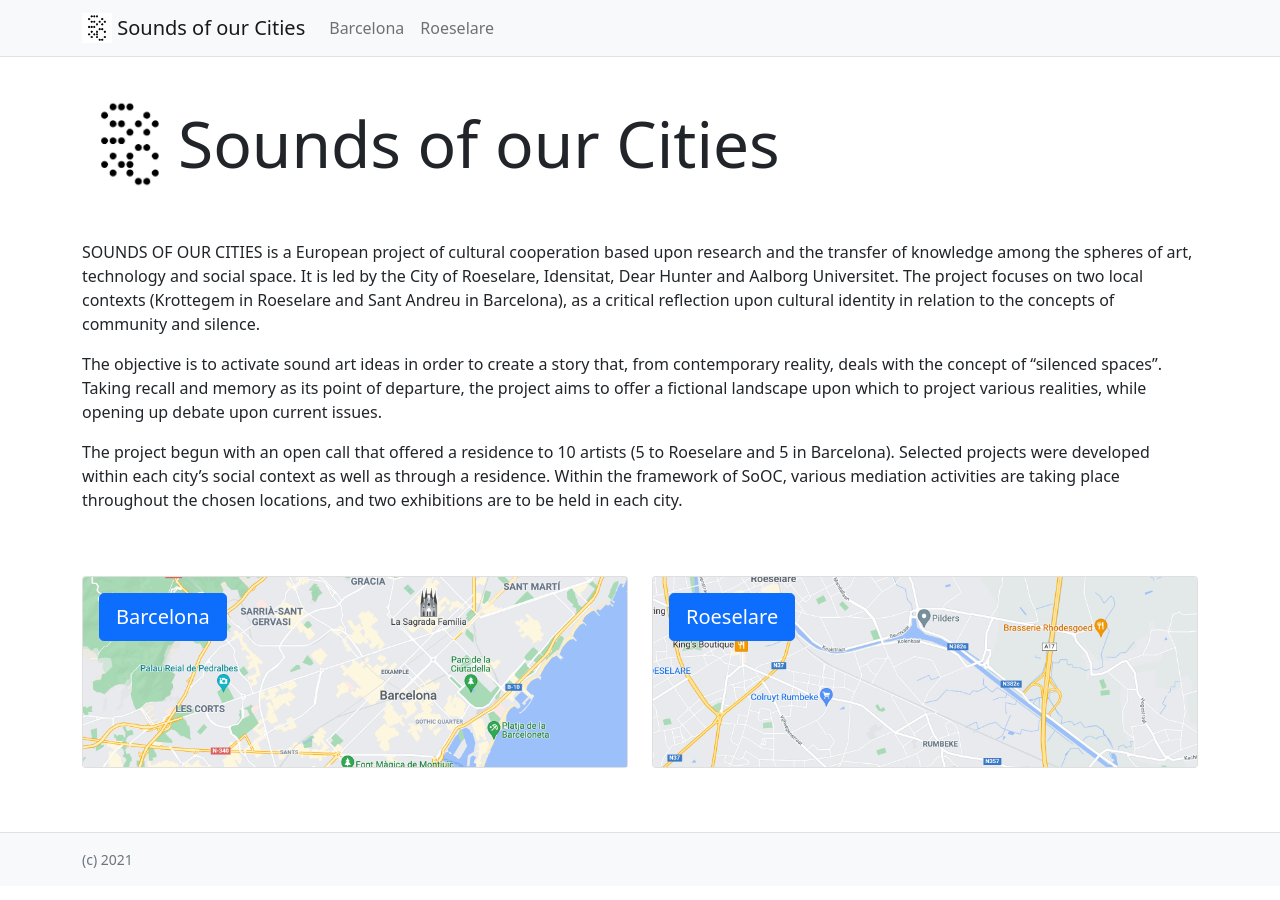
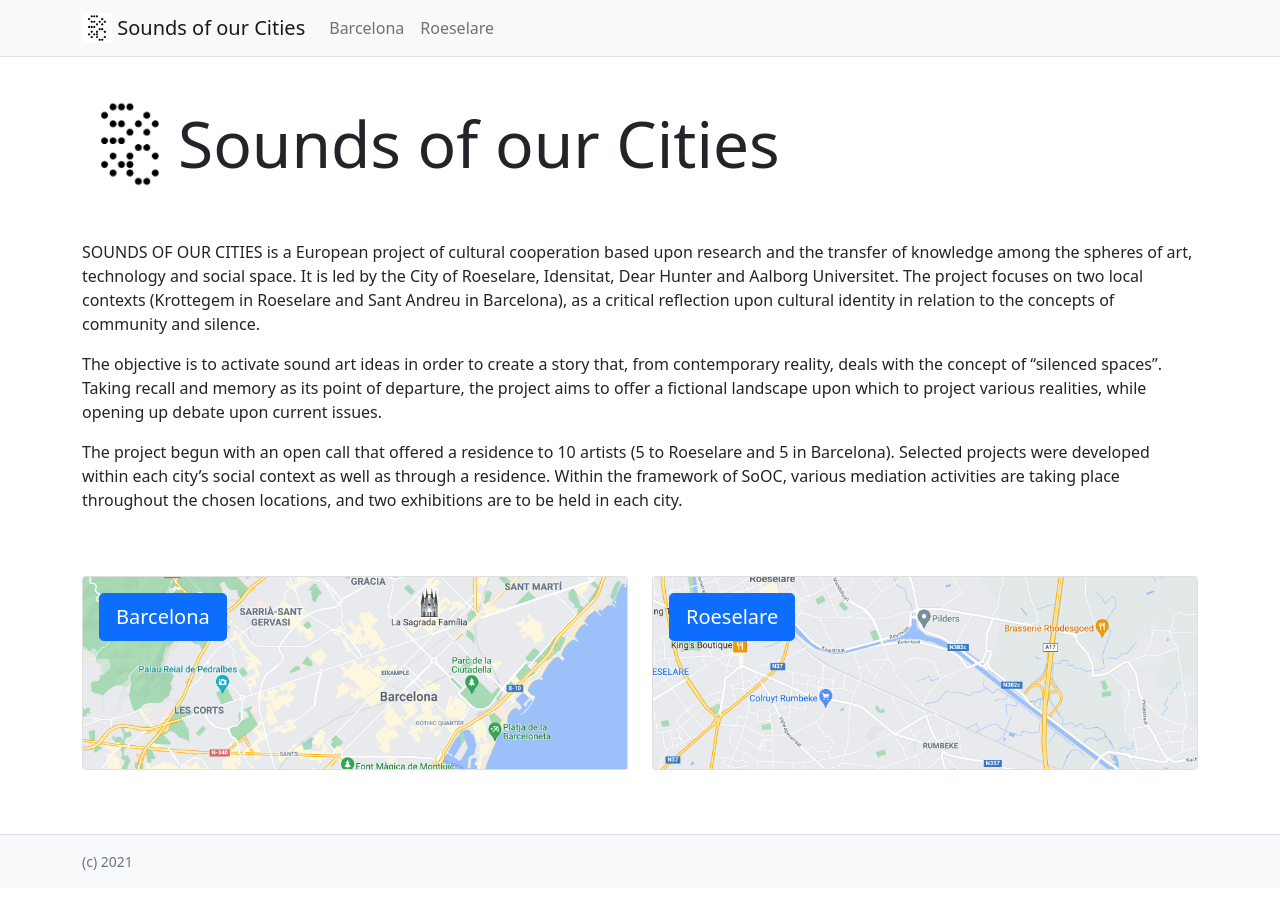
Before and after one commit to johngrz/SooCities.github.io, a Jekyll site: the page built from index.md, in a window 1280 px wide. Built offline with Jekyll 4.4.1, drawn with Linux system fonts in a browser that asks for light colours.

Commit message:
Fix thumbnail sizes

```diff
--- a/_layouts/default.html
+++ b/_layouts/default.html
@@ -5,6 +5,7 @@
     <meta charset="utf-8">
     <title>{{ page.title }} - {{ site.title }}</title>
     <link href="https://cdn.jsdelivr.net/npm/bootstrap@5.1.3/dist/css/bootstrap.min.css" rel="stylesheet" integrity="sha384-1BmE4kWBq78iYhFldvKuhfTAU6auU8tT94WrHftjDbrCEXSU1oBoqyl2QvZ6jIW3" crossorigin="anonymous">
+    <link href="/assets/css/extra.css" rel="stylesheet">
     <script src="https://cdn.jsdelivr.net/npm/bootstrap@5.1.3/dist/js/bootstrap.bundle.min.js" integrity="sha384-ka7Sk0Gln4gmtz2MlQnikT1wXgYsOg+OMhuP+IlRH9sENBO0LRn5q+8nbTov4+1p" crossorigin="anonymous"></script>
   </head>
   <body class="pt-5">
--- /dev/null
+++ b/assets/css/extra.css
@@ -0,0 +1,5 @@
+.card-img-top {
+    width: 100%;
+    height: 15vw;
+    object-fit: cover;
+}
```
